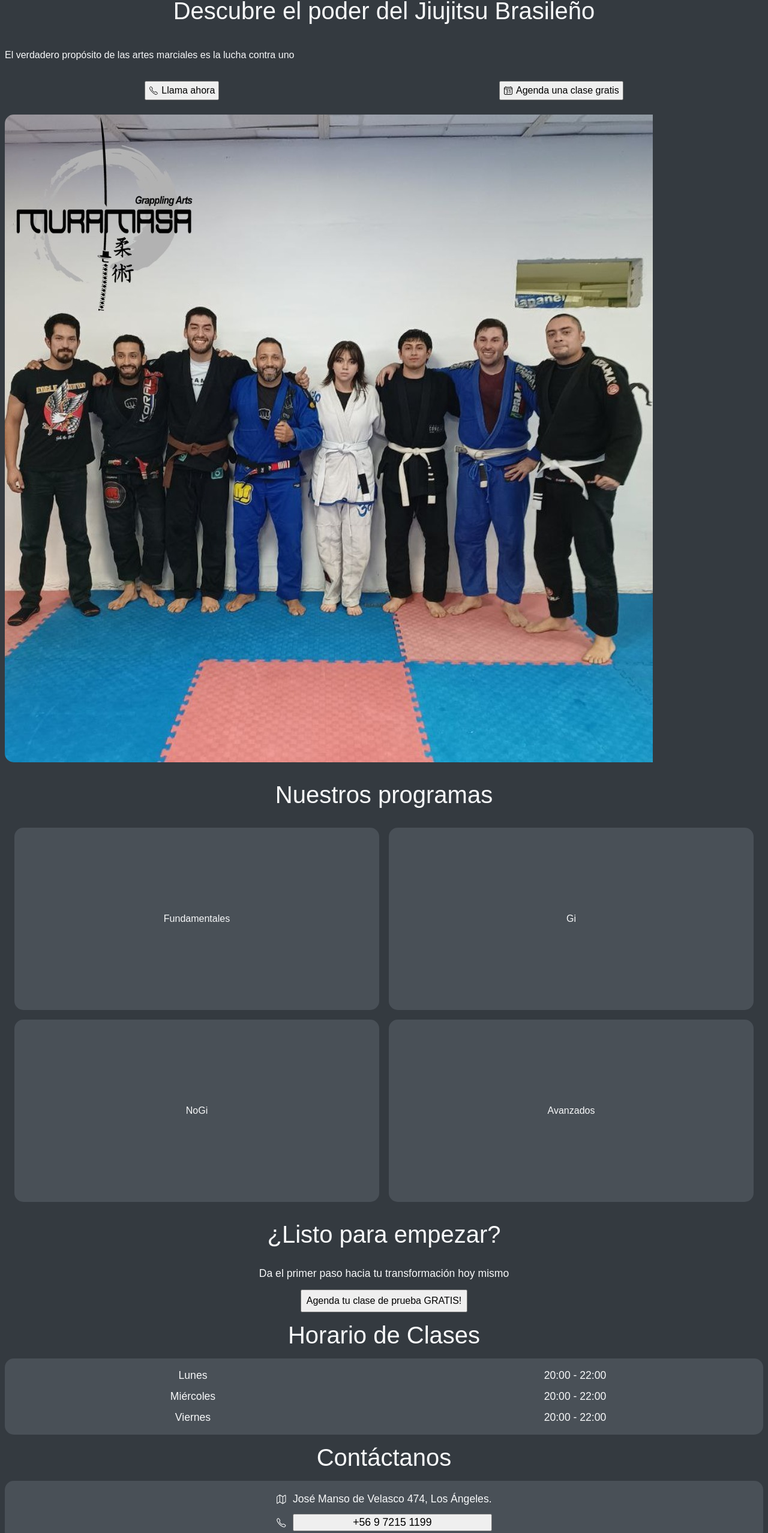
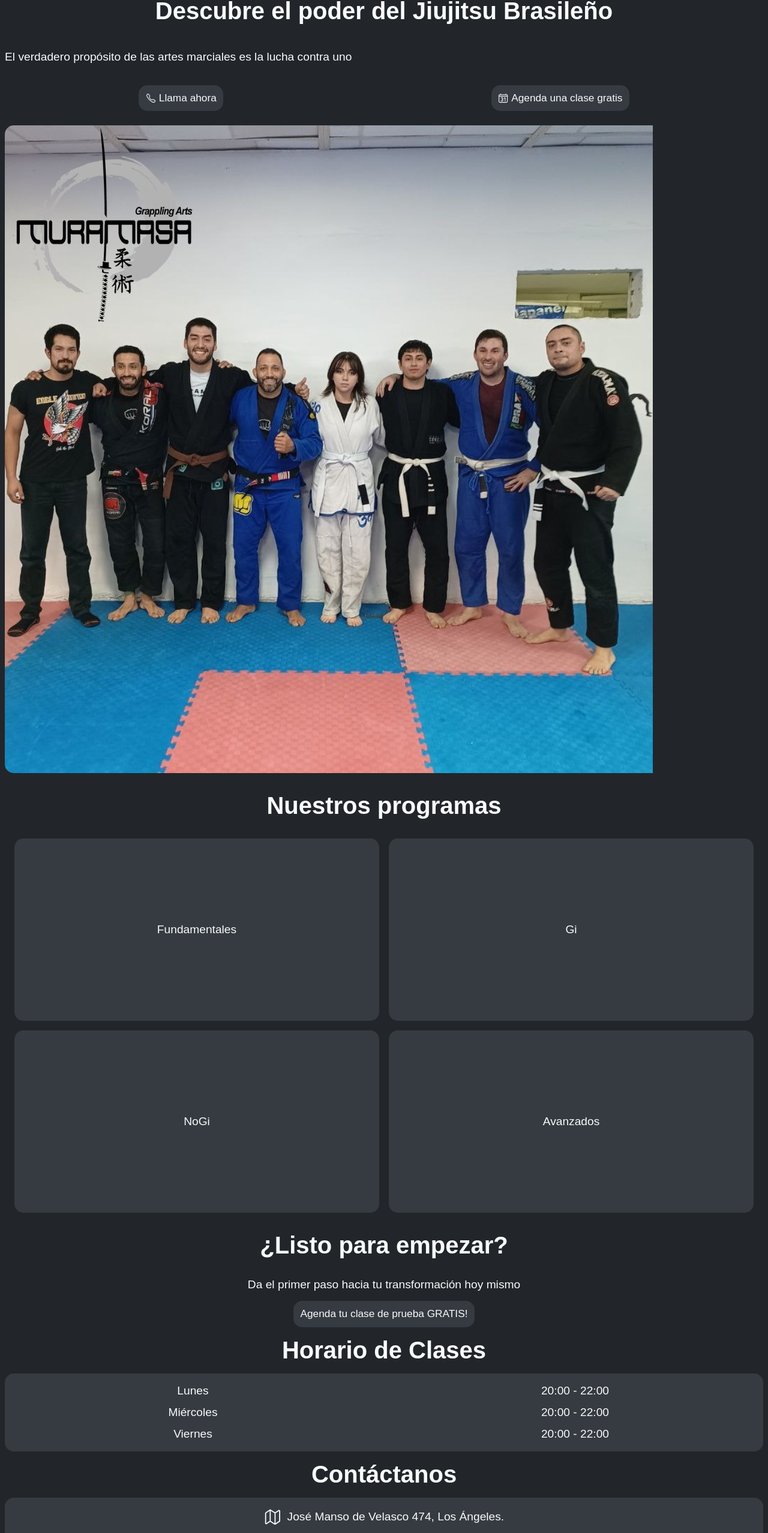
Before and after one commit to jjmillar/muramasa-webapp, a React (Vite) app: page / in a window 1280 px wide. Shown: the part 115-2671 px from the top of the page at 60% size. Built offline with nearby package versions, Linux system fonts and the light colour scheme.

Commit message:
Beta Test

```diff
--- a/src/App.css
+++ b/src/App.css
@@ -10,7 +10,7 @@ header {
 .hero {
   & .Typewriter {
     height: calc(var(--p-font-size) * 4);
-    font-size: var(--font-size);
+    font-size: var(--p-font-size);
     align-content: center;
   }
 
@@ -22,7 +22,6 @@ header {
     justify-content: space-around;
 
     & .hero__btn {
-      padding: 5px;
       display: inline-flex;
       align-items: center;
 
@@ -47,6 +46,7 @@ header {
   gap: 1rem;
 
   & .programs__card {
+    font-size: var(--p-font-size);
     aspect-ratio: 1/0.5;
     display: flex;
     align-items: center;
@@ -60,10 +60,6 @@ header {
   & .ready__p {
     font-size: var(--p-font-size);
     padding: 1rem 0;
-  }
-
-  & .ready__btn {
-    padding: 0.5rem;
   }
 }
 
@@ -83,7 +79,7 @@ header {
 
 .contact-us__wrapper {
   margin-bottom: var(--padding-top-bottom);
-  padding: var(--padding-top-bottom) 0;
+  padding: var(--padding-top-bottom);
   text-align: center;
 
   display: grid;
@@ -96,6 +92,16 @@ header {
   & * {
     padding: 2px 0;
     font-size: var(--p-font-size);
+  }
+
+  & .contact-us__btn {
+    border: none;
+    background: none;
+    color: var(--clr-text);
+  }
+
+  & .md{
+    font-size: 1.8rem;
   }
 }
 
--- a/src/components/contact-us.jsx
+++ b/src/components/contact-us.jsx
@@ -8,7 +8,7 @@ const ContactUs = () => {
         <ion-icon name='map-outline' />
         <p>José Manso de Velasco 474, Los Ángeles.</p>
         <ion-icon name='call-outline' />
-        <button type='button' className='navbar__btn' onClick={call}>+56 9 7215 1199</button>
+        <button type='button' className='contact-us__btn' onClick={call}>+56 9 7215 1199</button>
       </div>
     </section>
   )
--- a/src/components/hero.jsx
+++ b/src/components/hero.jsx
@@ -16,11 +16,11 @@ const HeroSection = () => {
         }}
       />
       <div id='hero__btn__wrapper' className='hero__btn__wrapper' key='hero__btn__wrapper'>
-        <button type='button' className='hero__btn' onClick={call}>
+        <button type='button' className='hero__btn btn' onClick={call}>
           <ion-icon name='call-outline' />
           <p className='hero__btn__text'>Llama ahora</p>
         </button>
-        <button type='button' className='hero__btn' onClick={openCalendar}>
+        <button type='button' className='hero__btn btn' onClick={openCalendar}>
           <ion-icon name='calendar-number-outline' />
           <p className='hero__btn__text'>Agenda una clase gratis</p>
         </button>
--- a/src/components/ready.jsx
+++ b/src/components/ready.jsx
@@ -5,7 +5,7 @@ const Ready = () => {
     <section id='ready' key='ready' className='ready'>
       <h2>¿Listo para empezar?</h2>
       <p className='ready__p' id='ready__p' key='ready__p'>Da el primer paso hacia tu transformación hoy mismo</p>
-      <button type='button' className='ready__btn' onClick={openCalendar}>Agenda tu clase de prueba GRATIS!</button>
+      <button type='button' className='ready__btn btn' onClick={openCalendar}>Agenda tu clase de prueba GRATIS!</button>
     </section>
   )
 }
--- a/src/index.css
+++ b/src/index.css
@@ -1,14 +1,14 @@
 
 /* Variables */
 :root {
-  --p-font-size: 1.1rem;
+  --p-font-size: 1.2rem;
   --border-radius: 15px;
   --padding-top-bottom: 1rem;
   --gap: 10px;
 
-  --clr-bg: #343a40;
-  --clr-secondary: #495057;
-  --clr-text: #f8f9fa;
+  --clr-bg: hsl(210, 11%, 15%);
+  --clr-secondary: hsl(210, 10%, 23%);
+  --clr-text: hsl(210, 17%, 98%);
 }
 
 /* Global styles */
@@ -21,12 +21,14 @@ body {
 }
 
 h1 {
-  font-size: clamp(1.5rem, 5vw, 3rem);
+  font-size: clamp(2.2rem, 5vw, 3rem);
+  font-weight: bold;
 }
 
 h2 {
-  font-size: clamp(1.25rem, 4vw, 2.5rem);
-  padding: 1rem 0;
+  font-size: clamp(1.5rem, 4vw, 2.5rem);
+  font-weight: bold;
+  padding: var(--padding-top-bottom) 0;
   text-align: center;
 }
 
@@ -35,6 +37,15 @@ h2 {
 .card {
   background: var(--clr-secondary);
   border-radius: var(--border-radius);
+}
+
+.btn {
+  padding: calc(var(--padding-top-bottom) *0.7);
+  border: none;
+  border-radius: var(--border-radius);
+  background: var(--clr-secondary);
+  color: var(--clr-text);
+  font-size: calc(var(--p-font-size) * 0.9);
 }
 
 /* CSS RESET */
```
